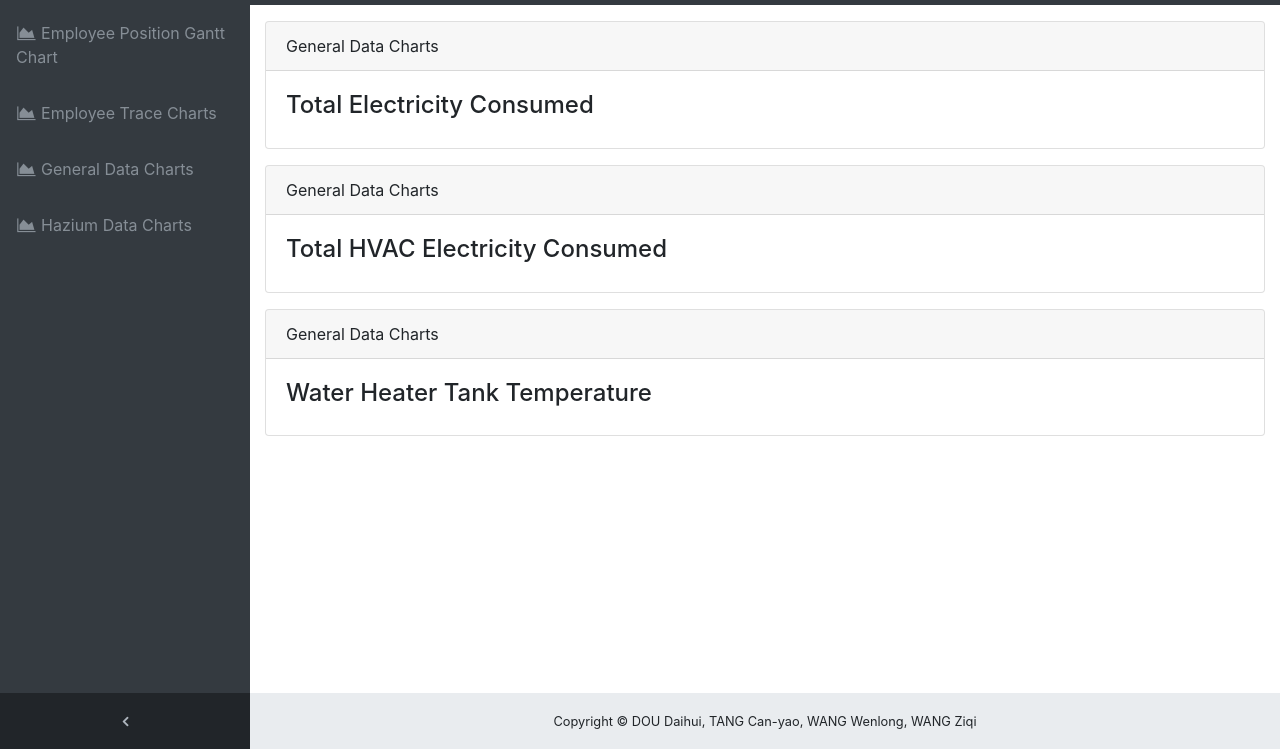
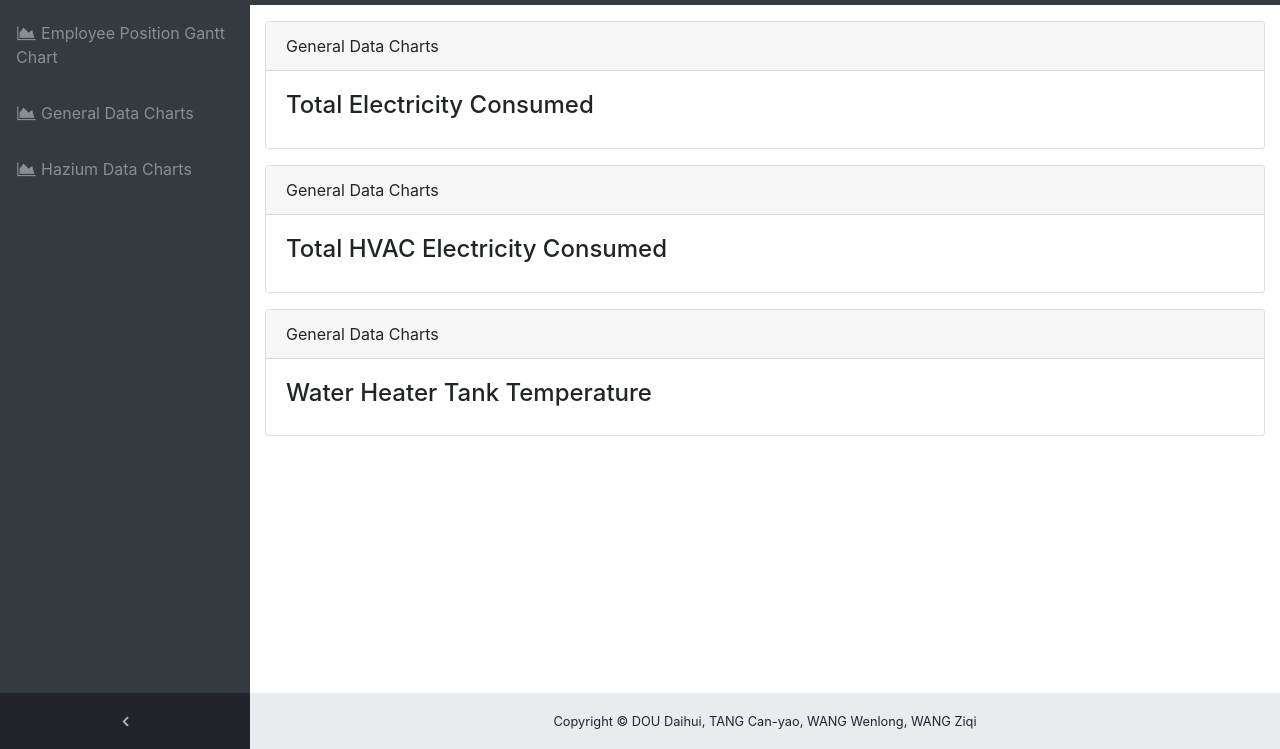
Before and after one commit to ddouup/COMP4901F_Project, a plain HTML site: page general.html in a window 1280 px wide. Shown: the part 51-800 px from the top of the page. Drawn offline with nearby package versions, Linux system fonts and the light colour scheme; a script that the page names is missing.

Commit message:
fix minor bug

```diff
--- a/general.html
+++ b/general.html
@@ -39,12 +39,6 @@
           <a class="nav-link" href="gantt.html">
             <i class="fa fa-fw fa-area-chart"></i>
             <span class="nav-link-text">Employee Position Gantt Chart</span>
-          </a>
-        </li>
-        <li class="nav-item" data-toggle="tooltip" data-placement="right" title="Charts">
-          <a class="nav-link" href="trace.html">
-            <i class="fa fa-fw fa-area-chart"></i>
-            <span class="nav-link-text">Employee Trace Charts</span>
           </a>
         </li>
         <li class="nav-item" data-toggle="tooltip" data-placement="right" title="Charts">
```
